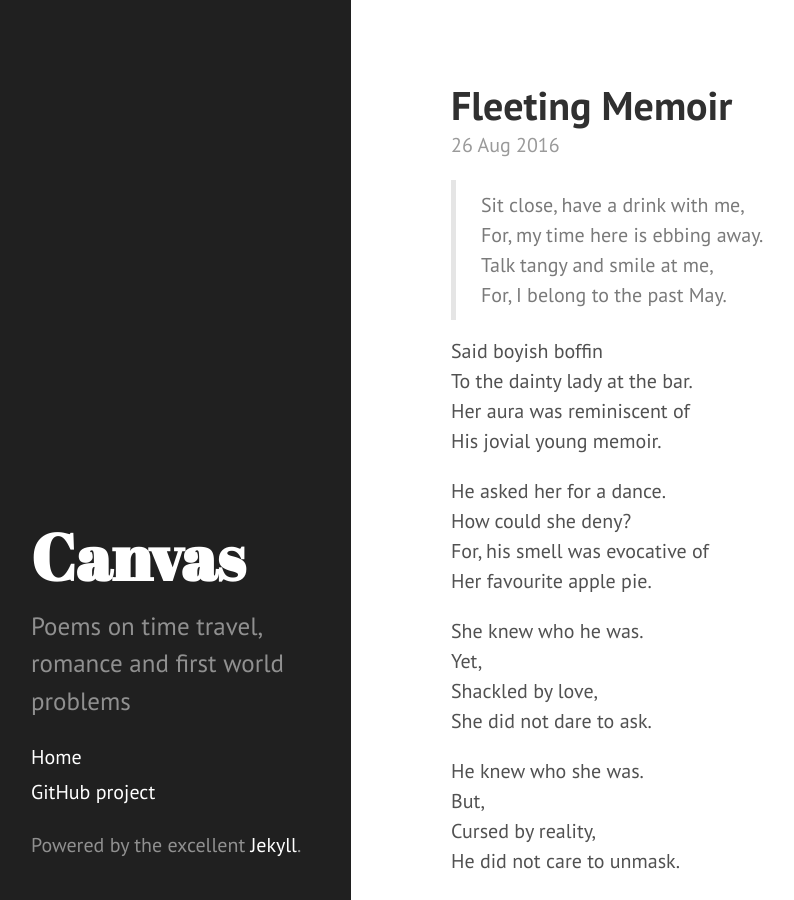
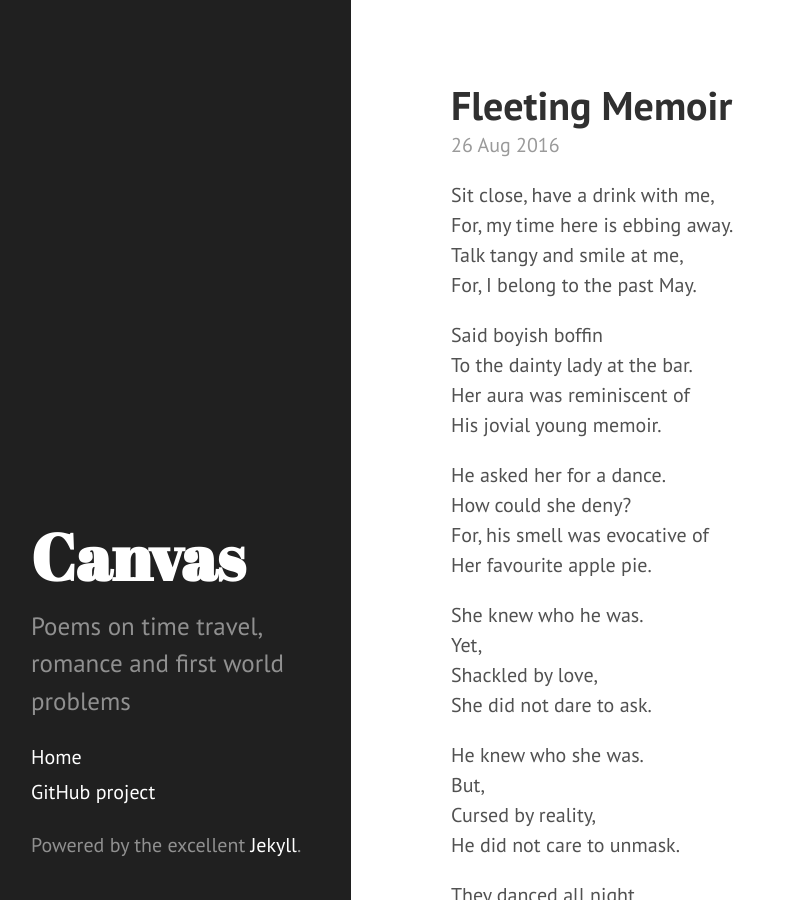
Before and after one commit to pratishgupta91/pratishgupta91.github.io, a Jekyll site: the page built from _posts/2016-08-26-fleeting-memoir.markdown, in a window 1280 px wide and 900 px high. Shown: the whole window, without its empty margins (9-803 px from the left). Built offline with Jekyll 4.4.1, drawn with Linux system fonts in a browser that asks for light colours; comment, search, counter and statistics services are not loaded.

```diff
--- a/_posts/2016-08-26-fleeting-memoir.markdown
+++ b/_posts/2016-08-26-fleeting-memoir.markdown
@@ -6,7 +6,7 @@ tags:   [Poerty, Love, Timetravel]
 comments: True
 ---
 
-> Sit close, have a drink with me,
+Sit close, have a drink with me,
 For, my time here is ebbing away.
 Talk tangy and smile at me,
 For, I belong to the past May.
```
